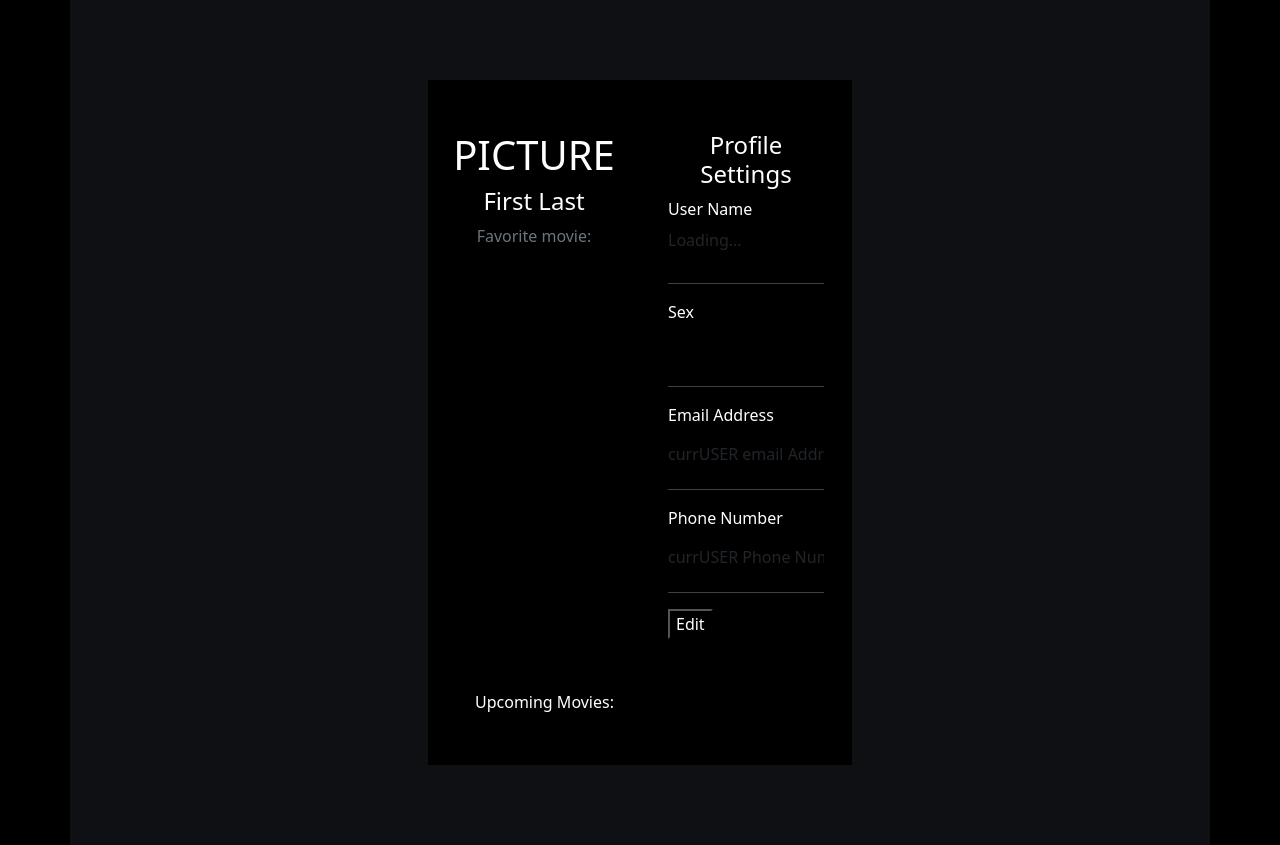
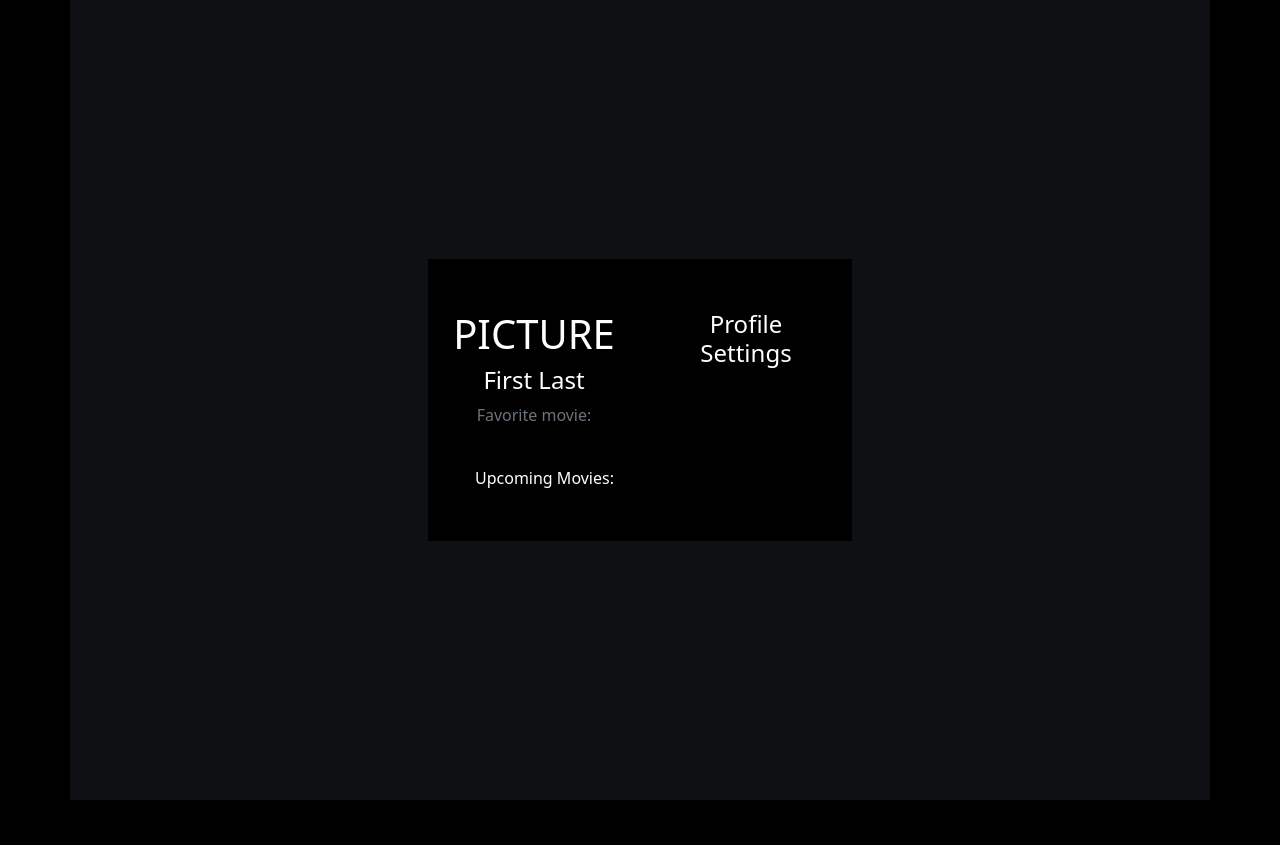
Before and after one commit to Pyxus/cosc484_group4_project, a React (Create React App) app in the folder client/: page / in a window 1280 px wide. After the commit the page ends 800 px from the top, so only its background shows below. Built offline with nearby package versions, Linux system fonts and the light colour scheme; no server answers; the database is empty; sample sign-in values are in the browser's storage.

Commit message:
Update UserProfile.js

```diff
--- a/client/src/components/UserProfile.js
+++ b/client/src/components/UserProfile.js
@@ -18,16 +18,17 @@ export default function UserProfile() {
         const docRef = doc(db, "users", user.uid)
         const docSnap = await getDoc(docRef)
         setUserData(docSnap.data())
+        console.log(userData);
     } catch (e){
         console.error(e)
     }
-
   }
 
   useEffect(() => {
     fetchData();
   }, [userData])
-  console.log(userData);
+
+
   return (
     <>
       {/* <Navbar1 /> */}
@@ -49,10 +50,12 @@ export default function UserProfile() {
             <div class="d-flex justify-content-between align-items-center">
               <h4 class="text-center">Profile Settings</h4>
             </div>
-            <Form>
+            {userData ?
+
+                        <Form>
               <Form.Group controlId="userName">
                 <Form.Label>User Name
-                  <Form.Control plaintext readOnly defaultValue={userData != null ? userData.name : "Loading..."}></Form.Control>
+                  <Form.Control plaintext readOnly defaultValue={userData.name}></Form.Control>
                   {/* <Form.Control plaintext readOnly defaultValue={userData.name}></Form.Control> */}
                 </Form.Label>
               </Form.Group>
@@ -61,21 +64,21 @@ export default function UserProfile() {
 
               <Form.Group controlId="sex">
                 <Form.Label>Sex</Form.Label>
-                <Form.Control plaintext readOnly defaultValue=" " />
+                <Form.Control plaintext readOnly defaultValue={userData.sex} />
               </Form.Group>
 
               <hr />
 
               <Form.Group controlId="email">
                 <Form.Label>Email Address</Form.Label>
-                <Form.Control plaintext readOnly defaultValue="currUSER email Address" />
+                <Form.Control plaintext readOnly defaultValue={user.email} />
               </Form.Group>
 
               <hr />
 
               <Form.Group controlId="pNo">
                 <Form.Label>Phone Number</Form.Label>
-                <Form.Control plaintext readOnly defaultValue="currUSER Phone Number" />
+                <Form.Control plaintext readOnly defaultValue={userData.phone} />
               </Form.Group>
 
               <hr />
@@ -117,6 +120,10 @@ export default function UserProfile() {
               </Modal>
  */}
             </Form>
+            :
+
+            <></>}
+
 
 
           </div>
```
